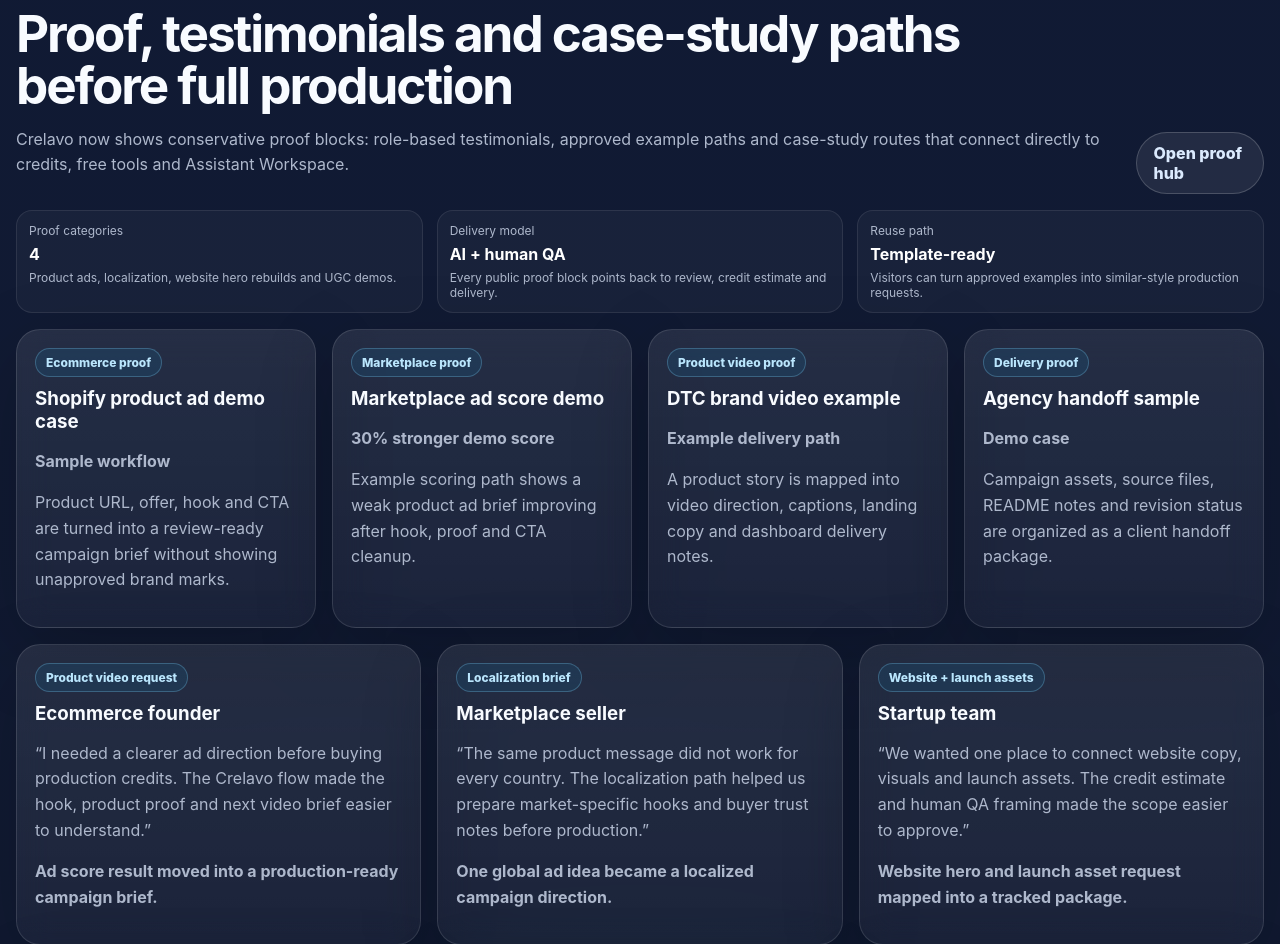
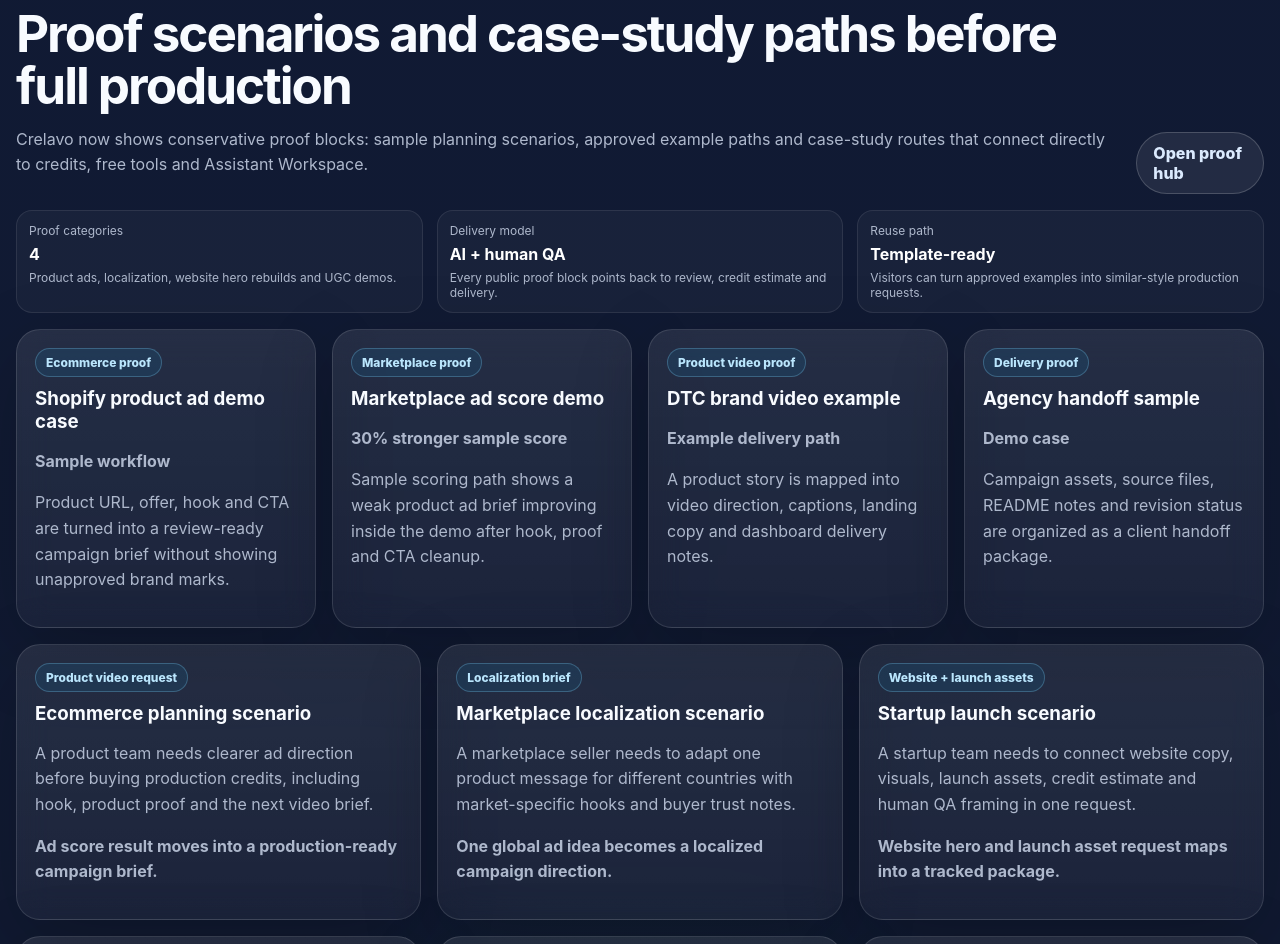
Before and after one commit to olcayto44/crelavo-vercel-upload, a Next.js app: page / in a window 1280 px wide. Shown: the part 3328-4272 px from the top of the page. Built offline with nearby package versions, Linux system fonts and the light colour scheme; no server answers.

Commit message:
Clarify proof scenarios and reduce testimonial risk

```diff
--- a/src/app/page.tsx
+++ b/src/app/page.tsx
@@ -202,8 +202,8 @@ export default async function HomePage() {
             <div className="sample-video-head">
               <div>
                 <span className="badge"><Sparkles size={15} /> Social proof</span>
-                <h2 id="home-social-proof-heading">Proof, testimonials and case-study paths before full production</h2>
-                <p className="section-lead">Crelavo now shows conservative proof blocks: role-based testimonials, approved example paths and case-study routes that connect directly to credits, free tools and Assistant Workspace.</p>
+                <h2 id="home-social-proof-heading">Proof scenarios and case-study paths before full production</h2>
+                <p className="section-lead">Crelavo now shows conservative proof blocks: sample planning scenarios, approved example paths and case-study routes that connect directly to credits, free tools and Assistant Workspace.</p>
               </div>
               <HardReloadLink className="btn secondary" href="/community-showcase">Open proof hub</HardReloadLink>
             </div>
@@ -227,7 +227,7 @@ export default async function HomePage() {
                 <div className="card admin-category-card" key={item.name}>
                   <span className="badge">{item.role}</span>
                   <h3>{item.name}</h3>
-                  <p>“{item.quote}”</p>
+                  <p>{item.scenario}</p>
                   <p><strong>{item.result}</strong></p>
                 </div>
               ))}
--- a/src/components/ServicePageView.tsx
+++ b/src/components/ServicePageView.tsx
@@ -224,7 +224,7 @@ export function ServicePageView({ page }: { page: ServicePage }) {
       <section className="card admin-wide-card" style={{ marginTop: 18 }}>
         <span className="badge">Proof and case studies</span>
         <h2>Why teams use Crelavo before full production</h2>
-        <p>These conservative proof blocks connect each service page to approved examples, role-based testimonials and case-study paths without making unsupported revenue or ROAS claims.</p>
+        <p>These conservative proof blocks connect each service page to approved examples, sample planning scenarios and case-study paths without making unsupported revenue or ROAS claims.</p>
         <div className="admin-category-grid">
           {trustedProofSlots.slice(0, 2).map((slot) => (
             <div className="card admin-category-card" key={slot.label}>
@@ -238,7 +238,7 @@ export function ServicePageView({ page }: { page: ServicePage }) {
             <div className="card admin-category-card" key={item.name}>
               <span className="badge">{item.role}</span>
               <h3>{item.name}</h3>
-              <p>“{item.quote}”</p>
+              <p>{item.scenario}</p>
               <p><strong>{item.result}</strong></p>
             </div>
           ))}
--- a/src/lib/social-proof.ts
+++ b/src/lib/social-proof.ts
@@ -7,7 +7,7 @@ export type SocialProofMetric = {
 export type TestimonialProof = {
   name: string;
   role: string;
-  quote: string;
+  scenario: string;
   result: string;
 };
 
@@ -53,22 +53,22 @@ export const socialProofMetrics: SocialProofMetric[] = [
 
 export const testimonialProofs: TestimonialProof[] = [
   {
-    name: "Ecommerce founder",
+    name: "Ecommerce planning scenario",
     role: "Product video request",
-    quote: "I needed a clearer ad direction before buying production credits. The Crelavo flow made the hook, product proof and next video brief easier to understand.",
-    result: "Ad score result moved into a production-ready campaign brief."
+    scenario: "A product team needs clearer ad direction before buying production credits, including hook, product proof and the next video brief.",
+    result: "Ad score result moves into a production-ready campaign brief."
   },
   {
-    name: "Marketplace seller",
+    name: "Marketplace localization scenario",
     role: "Localization brief",
-    quote: "The same product message did not work for every country. The localization path helped us prepare market-specific hooks and buyer trust notes before production.",
-    result: "One global ad idea became a localized campaign direction."
+    scenario: "A marketplace seller needs to adapt one product message for different countries with market-specific hooks and buyer trust notes.",
+    result: "One global ad idea becomes a localized campaign direction."
   },
   {
-    name: "Startup team",
+    name: "Startup launch scenario",
     role: "Website + launch assets",
-    quote: "We wanted one place to connect website copy, visuals and launch assets. The credit estimate and human QA framing made the scope easier to approve.",
-    result: "Website hero and launch asset request mapped into a tracked package."
+    scenario: "A startup team needs to connect website copy, visuals, launch assets, credit estimate and human QA framing in one request.",
+    result: "Website hero and launch asset request maps into a tracked package."
   }
 ];
 
@@ -82,8 +82,8 @@ export const trustedProofSlots: TrustedProofSlot[] = [
   {
     label: "Marketplace ad score demo",
     segment: "Marketplace proof",
-    status: "30% stronger demo score",
-    note: "Example scoring path shows a weak product ad brief improving after hook, proof and CTA cleanup."
+    status: "30% stronger sample score",
+    note: "Sample scoring path shows a weak product ad brief improving inside the demo after hook, proof and CTA cleanup."
   },
   {
     label: "DTC brand video example",
@@ -119,10 +119,10 @@ export const verifiedMetricSlots: VerifiedMetricSlot[] = [
 
 export const caseStudyProofs: CaseStudyProof[] = [
   {
-    title: "Weak product ad to 30% stronger demo score",
+    title: "Weak product ad to 30% stronger sample score",
     segment: "Ecommerce ad scoring",
-    before: "A product hook, CTA and offer were unclear before spending budget.",
-    after: "The demo scorer path shows a 30% stronger campaign readiness score after hook, proof and CTA cleanup.",
+    before: "A product hook, CTA and offer are unclear inside the sample scoring path.",
+    after: "The demo scorer path shows a 30% stronger sample readiness score after hook, proof and CTA cleanup.",
     cta: "Open free ad scorer",
     href: "/free-tools/ad-performance-score-checker"
   },
@@ -145,10 +145,10 @@ export const caseStudyProofs: CaseStudyProof[] = [
 ];
 
 export const socialProofAdminChecklist = [
-  "Keep testimonials conservative until real customer quotes are approved.",
-  "Use role-based proof labels instead of fake names when the quote is an internal MVP proof placeholder.",
+  "Keep public proof scenarios separate from real customer testimonials until quotes are approved.",
+  "Use role-based scenario labels instead of fake names when the proof is an internal MVP example.",
   "Connect every case study to a live URL, free tool, showcase page or pricing path.",
-  "Replace placeholder proof with real customer approval screenshots after launch review.",
+  "Replace sample proof scenarios with real customer approval screenshots after launch review.",
   "Do not claim revenue lift, ROAS or conversion percentage unless the source is verified.",
   "Keep logo slots as placeholders until each Shopify, Amazon, DTC or agency customer gives explicit public permission.",
   "Store every metric source before publishing percentage claims on the homepage, alternatives pages or service pages."
```
Also changed, not shown: src/app/admin/growth/page.tsx (+4 -4 lines).
